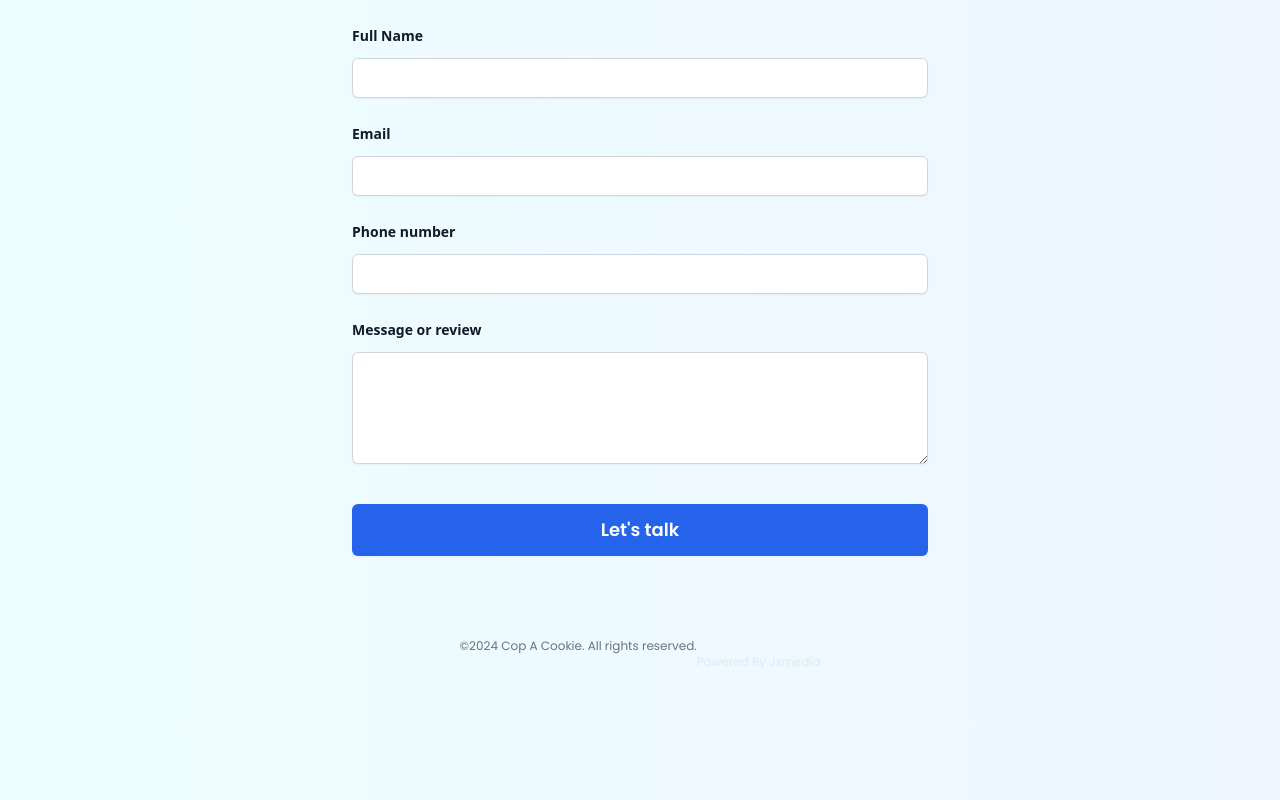
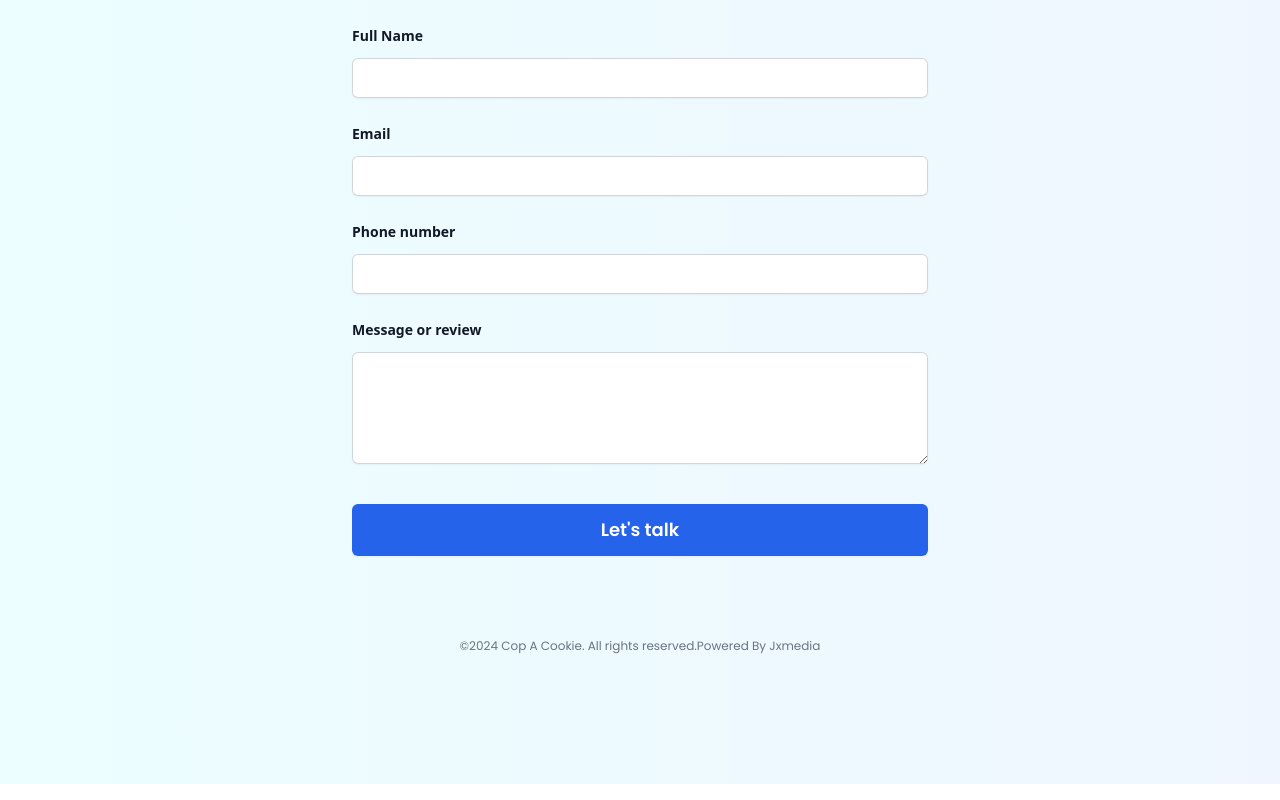
Before and after one commit to Jxmedia/cop-a-cookie, a Gatsby site: page / in a window 1280 px wide. Shown: the part 3598-4398 px from the top of the page. Built offline with nearby package versions, Linux system fonts and the light colour scheme; Gatsby itself is replaced by a stand-in of ours.

Commit message:
footer 3

```diff
--- a/src/pages/index.js
+++ b/src/pages/index.js
@@ -416,7 +416,7 @@ const IndexPage = () => {
               reserved.{" "}
               <a
                 href="mailto:josh@thejxmediagroup.com"
-                class="mt-4 text-xs leading-5 text-gray-200"
+                class="text-xs leading-5 hover:underline"
               >
                 Powered By Jxmedia
               </a>
```
